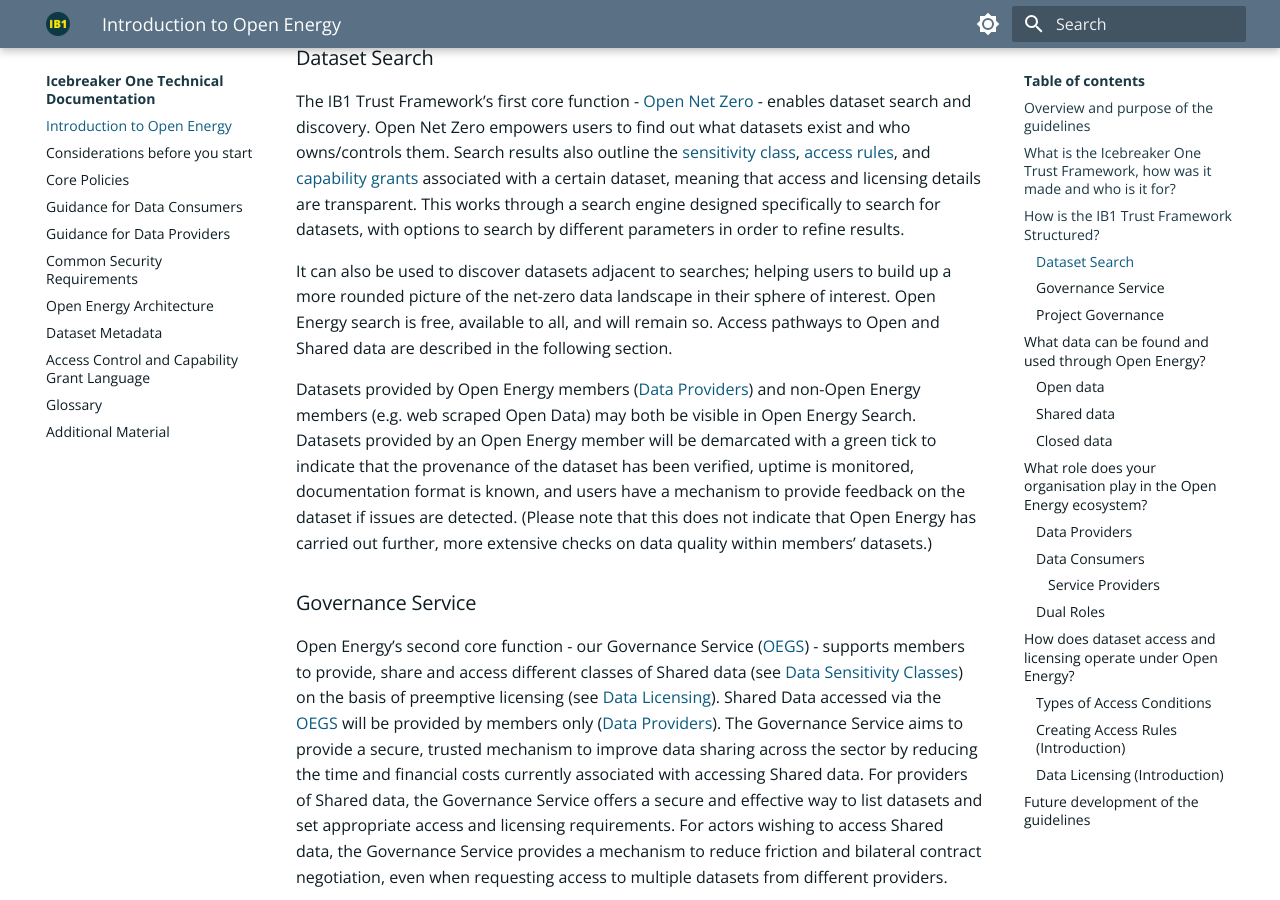
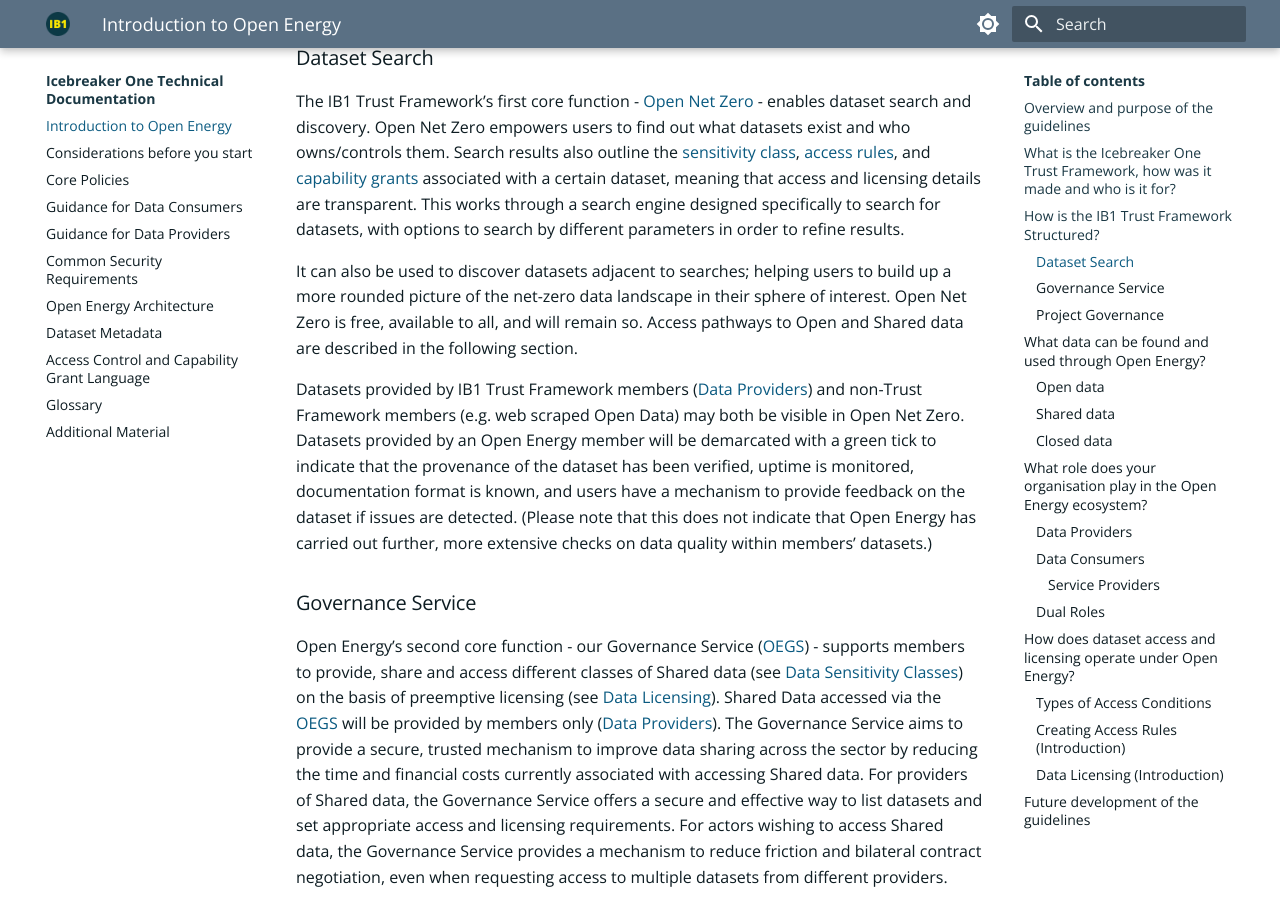
Before and after one commit to icebreakerone/ib1-technical-docs, an MkDocs documentation site: the page built from docs/ops_guidelines/introduction.md, in a window 1280 px wide and 900 px high, scrolled down 2532 px. Built offline with MkDocs 1.6.1 and Material for MkDocs 9.7.7, drawn with Linux system fonts in a browser that asks for light colours; the version menu is left out.

Commit message:
docs/ops_guidelines/introduction.md updated from https://stackedit.net/

```diff
--- a/docs/ops_guidelines/introduction.md
+++ b/docs/ops_guidelines/introduction.md
@@ -62,11 +62,9 @@
 The IB1 Trust Framework’s first core function - [Open Net Zero](https://opennetzero.org) - enables dataset search and discovery. Open Net Zero empowers users to find out what datasets exist and who owns/controls them. Search results also outline the [sensitivity class](common_policies.md#data-sensitivity-classes), [access rules](common_policies.md#data-access-conditions), and [capability grants](common_policies.md#data-licensing) associated with a certain dataset, meaning that access and licensing details are transparent. This works through a search engine designed
 specifically to search for datasets, with options to search by different parameters in order to refine results.
 
-It can also be used to discover datasets adjacent to searches; helping users to build up a more rounded picture of the net-zero data landscape in their sphere of interest. Open Energy search is free, available to all, and will
-remain so. Access pathways to Open and Shared data are described in the following section.
+It can also be used to discover datasets adjacent to searches; helping users to build up a more rounded picture of the net-zero data landscape in their sphere of interest. Open Net Zero is free, available to all, and will remain so. Access pathways to Open and Shared data are described in the following section.
 
-Datasets provided by Open Energy members ([Data Providers](../glossary.md#term-Data-Provider)) and non-Open Energy members (e.g. web scraped Open Data)
-may both be visible in Open Energy Search. Datasets provided by an Open Energy member will be demarcated with a
+Datasets provided by IB1 Trust Framework members ([Data Providers](../glossary.md#term-Data-Provider)) and non-Trust Framework members (e.g. web scraped Open Data) may both be visible in Open Net Zero. Datasets provided by an Open Energy member will be demarcated with a
 green tick to indicate that the provenance of the dataset has been verified, uptime is monitored, documentation
 format is known, and users have a mechanism to provide feedback on the dataset if issues are detected. (Please
 note that this does not indicate that Open Energy has carried out further, more extensive checks on data quality
```
Also changed, not shown: other parts of docs/ops_guidelines/introduction.md (+1 -1 lines).
